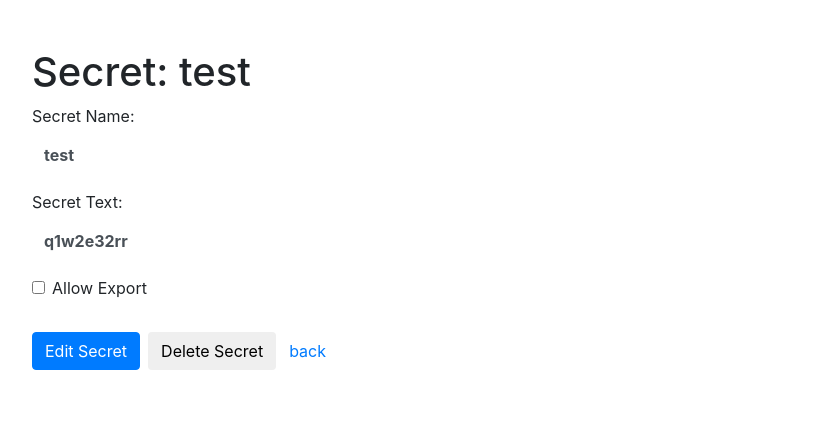
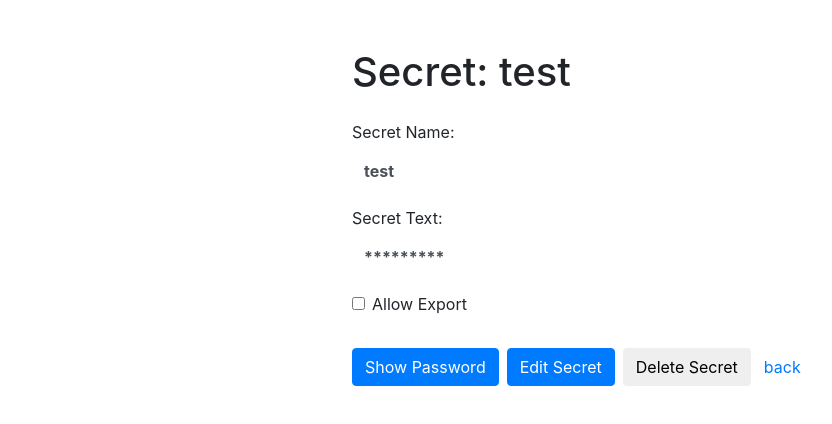
Before and after one commit to ksenechkaP/SecretsManager, an Angular app in the folder secretsManager/: page /secret/2 in a window 1280 px wide. Shown: the top 424 px of the page, without its empty margins (53-885 px from the left). Built offline with nearby package versions, Linux system fonts and the light colour scheme; data requests are answered from the project's data file.

Commit message:
encode-decode password

```diff
--- a/secretsManager/package.json
+++ b/secretsManager/package.json
@@ -24,6 +24,7 @@
     "@angular/platform-browser-dynamic": "~8.1.0",
     "@angular/router": "~8.1.0",
     "@ng-bootstrap/ng-bootstrap": "^5.1.1",
+    "crypto-js": "^3.1.9-1",
     "rxjs": "~6.4.0",
     "tslib": "^1.9.0",
     "uuid": "^3.3.3",
--- a/secretsManager/src/app/components/secret/secret.component.html
+++ b/secretsManager/src/app/components/secret/secret.component.html
@@ -1,8 +1,8 @@
-<div class="container secretsList  mt-5">
+<div class="container secretItem  mt-5">
   <h1>
     Secret: {{secret.secretName}}
   </h1>
-  <form *ngIf="editForm" [formGroup]="editForm" (ngSubmit)="onSubmit()" [ngClass]="{'disabledForm': isDisabled}" class="mb-3">
+  <form *ngIf="editForm" [formGroup]="editForm" (ngSubmit)="onSubmit()" [ngClass]="{'disabledForm': isDisabled}" class="mb-3 mt-4">
     <fieldset>
       <div class="form-group">
         <label>Secret Name:</label>
@@ -35,6 +35,9 @@
       </div>
     </fieldset>
   </form>
+  <button class="btn btn-primary mr-2" type="button" (click)="decodePassword(secret.secretText)" *ngIf="decripted">Show Password</button>
+  <button class="btn btn-primary mr-2" type="button" (click)="encodePassword(secret.secretText)" *ngIf="!decripted">Hide Password</button>
+
   <button *ngIf="isDisabled" class="btn btn-primary mr-2" (click)="allowEdit()">
     Edit Secret
   </button>
--- a/secretsManager/src/app/components/secret/secret.component.scss
+++ b/secretsManager/src/app/components/secret/secret.component.scss
@@ -1,3 +1,7 @@
+.secretItem {
+  width: 500px;
+}
+
 .disabledForm {
   pointer-events: none;
 
--- a/secretsManager/src/app/components/secret/secret.component.ts
+++ b/secretsManager/src/app/components/secret/secret.component.ts
@@ -4,6 +4,8 @@ import { ActivatedRoute} from '@angular/router';
 
 import { SecretsService } from '../../services/secrets.service';
 import { Secret } from '../../models/secret.model';
+
+import * as CryptoJS from 'crypto-js';
 
 @Component({
   selector: 'app-secret',
@@ -19,6 +21,7 @@ export class SecretComponent implements OnInit {
     allowExport: null
   };
   public isDisabled = true;
+  public decripted = true;
 
   constructor(private secretsService: SecretsService, private route: ActivatedRoute, private formBuilder: FormBuilder) { }
 
@@ -33,7 +36,7 @@ export class SecretComponent implements OnInit {
       this.secretsService.getSecretById(this.secret.id).subscribe(res => {
        this.secret = res;
        this.editForm.get('secretName').setValue(this.secret.secretName);
-       this.editForm.get('secretText').setValue(this.secret.secretText);
+       this.editForm.get('secretText').setValue(this.hashPassword(this.secret.secretText));
      });
     }
   }
@@ -53,7 +56,21 @@ export class SecretComponent implements OnInit {
     this.isDisabled = true;
   }
 
-  allowEdit(value: boolean) {
+  allowEdit() {
      this.isDisabled = false;
    }
+
+   hashPassword(password: string) {
+     return '*'.repeat(password.length)
+  }
+
+  decodePassword() {
+    this.decripted = false;
+    this.editForm.get('secretText').setValue(this.secret.secretText);
+  }
+
+  encodePassword() {
+    this.decripted = true;
+    this.editForm.get('secretText').setValue(this.hashPassword(this.secret.secretText));
+  }
 }
--- a/secretsManager/src/app/components/secrets/secrets.component.html
+++ b/secretsManager/src/app/components/secrets/secrets.component.html
@@ -32,19 +32,16 @@
             <div *ngIf="f.secretText.errors.required">Secret Text is required</div>
           </div>
         </div>
-        <!-- <div class="form-group">
-     <div class="custom-control custom-checkbox">
-        <input formControlName="allowExport" type="checkbox" class="custom-control-input">
-        <label class="custom-control-label" for="defaultUnchecked">Allow Export</label>
-    </div>
-    </div> -->
+        <div class="form-group">
+          <div class="form-check">
+            <input formControlName="allowExport" type="checkbox" class="form-check-input">
+            <label class="form-check-label">Allow Export</label>
+          </div>
+        </div>
         <div class="form-group">
           <button class="btn btn-primary">Add Secret</button>
         </div>
       </form>
     </div>
-    <div class="modal-footer">
-      <button type="button" class="btn btn-outline-dark" (click)="modal.close('Save click')">Save</button>
-    </div>
   </ng-template>
 </div>
```
Also changed, not shown: 1 other file (tests, documents, lock files or other folders).
